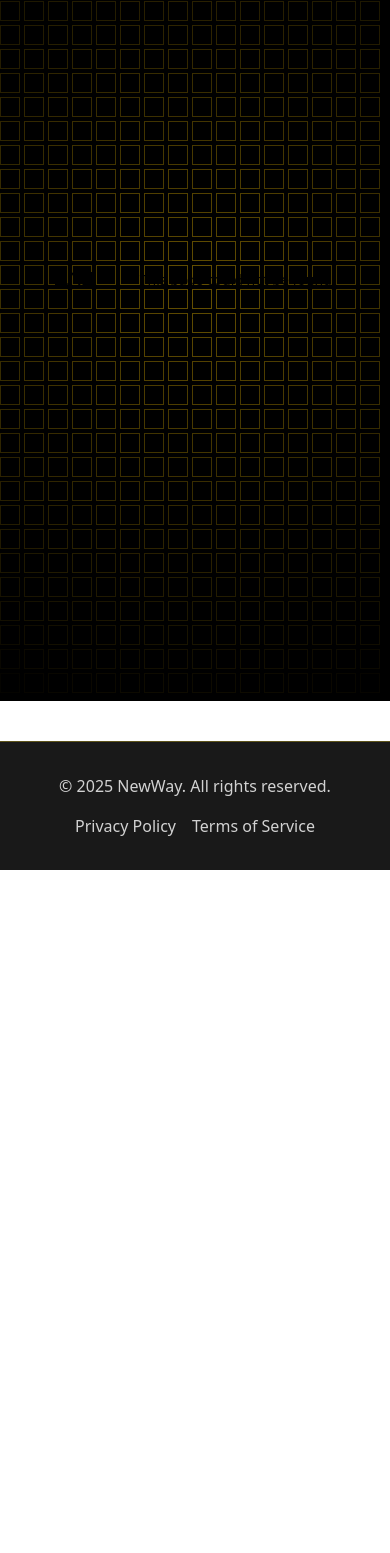
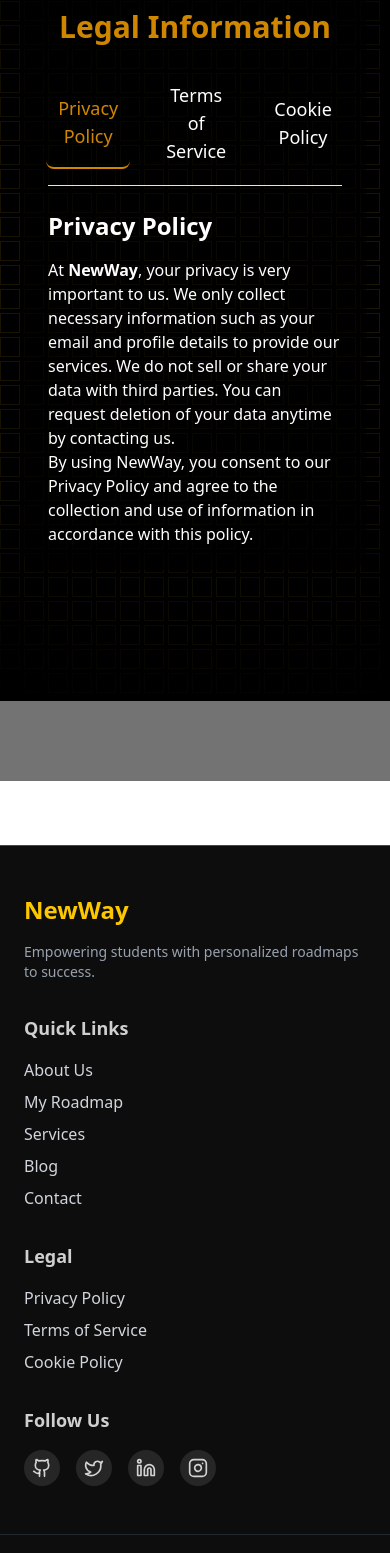
Before and after one commit to ADNUKUNHOME/NewWay, a Next.js app: page /legal in a window 390 px wide. Before the commit this address had no page. Shown: the part 143-1696 px from the top of the page. Before the commit the page ends 1013 px from the top, so only its background shows below. Built offline with nearby package versions, Linux system fonts and the light colour scheme.

Commit message:
feat(footer): refactor footer into professional business layout with icons, animations, and responsive design

```diff
--- /dev/null
+++ b/src/app/legal/page.tsx
@@ -0,0 +1,110 @@
+"use client";
+
+import { useState } from "react";
+
+const sections = [
+    { key: "privacy", label: "Privacy Policy" },
+    { key: "terms", label: "Terms of Service" },
+    { key: "cookies", label: "Cookie Policy" },
+];
+
+export default function LegalPage() {
+    const [active, setActive] = useState("privacy");
+
+    return (
+        <div className="min-h-screen bg-black/55 text-white py-12 px-6 mt-20">
+            <div className="max-w-4xl mx-auto bg-black/70 shadow-lg rounded-2xl p-6">
+                {/* Header */}
+                <h1 className="text-3xl font-bold text-center mb-8 text-yellow-600">
+                    Legal Information
+                </h1>
+
+                {/* Tabs */}
+                <div className="flex justify-center space-x-6 border-b pb-4 mb-6">
+                    {sections.map((section) => (
+                        <button
+                            key={section.key}
+                            onClick={() => setActive(section.key)}
+                            className={`text-lg font-medium transition px-3 py-1 rounded-md ${active === section.key
+                                ? "text-yellow-600 border-b-2 border-yellow-600"
+                                : "text-white hover:text-yellow-600"
+                                }`}
+                        >
+                            {section.label}
+                        </button>
+                    ))}
+                </div>
+
+                {/* Content */}
+                <div className="prose max-w-none">
+                    {active === "privacy" && (
+                        <div>
+                            <h2 className="text-2xl font-semibold mb-4">Privacy Policy</h2>
+                            <p>
+                                At <strong>NewWay</strong>, your privacy is very important to us.
+                                We only collect necessary information such as your email and
+                                profile details to provide our services. We do not sell or share
+                                your data with third parties. You can request deletion of your
+                                data anytime by contacting us.
+                            </p>
+                            <p>
+                                By using NewWay, you consent to our Privacy Policy and agree to
+                                the collection and use of information in accordance with this
+                                policy.
+                            </p>
+                        </div>
+                    )}
+
+                    {active === "terms" && (
+                        <div>
+                            <h2 className="text-2xl font-semibold mb-4">Terms of Service</h2>
+                            <p>
+                                Welcome to <strong>NewWay</strong>. By accessing or using our
+                                platform, you agree to comply with the following terms:
+                            </p>
+                            <ul className="list-disc pl-6">
+                                <li>You must use the site for lawful purposes only.</li>
+                                <li>
+                                    You may not misuse, hack, or exploit vulnerabilities in our
+                                    services.
+                                </li>
+                                <li>
+                                    We reserve the right to suspend or terminate accounts that
+                                    violate these terms.
+                                </li>
+                            </ul>
+                            <p>
+                                These terms are subject to change, and your continued use of
+                                NewWay means you agree to the updated terms.
+                            </p>
+                        </div>
+                    )}
+
+                    {active === "cookies" && (
+                        <div>
+                            <h2 className="text-2xl font-semibold mb-4">Cookie Policy</h2>
+                            <p>
+                                <strong>NewWay</strong> uses cookies to enhance user experience
+                                and ensure secure login sessions.
+                            </p>
+                            <ul className="list-disc pl-6">
+                                <li>
+                                    <strong>Essential Cookies:</strong> Required for login and
+                                    navigation.
+                                </li>
+                                <li>
+                                    <strong>Analytics Cookies:</strong> Help us improve services by
+                                    understanding user behavior.
+                                </li>
+                            </ul>
+                            <p>
+                                You can disable cookies in your browser settings, but some
+                                features of NewWay may not function properly.
+                            </p>
+                        </div>
+                    )}
+                </div>
+            </div>
+        </div>
+    );
+}
--- a/src/components/common/footer.tsx
+++ b/src/components/common/footer.tsx
@@ -1,19 +1,103 @@
+'use client';
+
+import { motion } from "framer-motion";
+import { Twitter, Linkedin, Instagram, Github } from "lucide-react";
+import { useAuth } from "../../../AuthContext";
+
 const Footer = () => {
+    const { user } = useAuth();
+    const hasRoadmap = user?.hasRoadmap;
     return (
-        <footer className="relative bg-black/90 border-t border-yellow-300/30 text-white/80 min-h-20 py-8 mt-10">
-            <div className="container mx-auto px-4">
-                <div className="flex flex-col md:flex-row justify-between items-center">
-                    <div className="text-center md:text-left mb-4 md:mb-0">
-                        <p>&copy; {new Date().getFullYear()} NewWay. All rights reserved.</p>
+        <footer className="relative bg-black/95 border-t border-yellow-300/30 text-white/80 mt-16">
+            <div className="container mx-auto px-6 py-12 grid grid-cols-1 md:grid-cols-4 gap-8">
+                {/* Brand Section */}
+                <motion.div
+                    initial={{ opacity: 0, y: 40 }}
+                    whileInView={{ opacity: 1, y: 0 }}
+                    transition={{ duration: 0.6 }}
+                    className="space-y-4"
+                >
+                    <h2 className="text-2xl font-bold text-yellow-400">NewWay</h2>
+                    <p className="text-sm text-gray-400">
+                        Empowering students with personalized roadmaps to success.
+                    </p>
+                </motion.div>
+
+                {/* Quick Links */}
+                <motion.div
+                    initial={{ opacity: 0, y: 40 }}
+                    whileInView={{ opacity: 1, y: 0 }}
+                    transition={{ duration: 0.6, delay: 0.2 }}
+                >
+                    <h3 className="text-lg font-semibold mb-4">Quick Links</h3>
+                    <ul className="space-y-2 text-gray-300">
+                        <li><a href="/about" className="hover:text-yellow-400 transition">About Us</a></li>
+                        {
+                            user ?
+                                hasRoadmap ? (
+                                    <li><a href="/roadmap" className="hover:text-yellow-400 transition">My Roadmap</a></li>
+                                ) : (
+                                    <li><a href="/assessment" className="hover:text-yellow-400 transition">Create Roadmap</a></li>
+                                )
+                                : (
+                                    <li><a href="/auth/login" className="hover:text-yellow-400 transition">My Roadmap</a></li>
+                                )
+                        }
+                        <li><a href="/about" className="hover:text-yellow-400 transition">Services</a></li>
+                        <li><a href="/" className="hover:text-yellow-400 transition">Blog</a></li>
+                        <li><a href="/contact" className="hover:text-yellow-400 transition">Contact</a></li>
+                    </ul>
+                </motion.div>
+
+                {/* Legal */}
+                <motion.div
+                    initial={{ opacity: 0, y: 40 }}
+                    whileInView={{ opacity: 1, y: 0 }}
+                    transition={{ duration: 0.6, delay: 0.4 }}
+                >
+                    <h3 className="text-lg font-semibold mb-4">Legal</h3>
+                    <ul className="space-y-2 text-gray-300">
+                        <li><a href="/legal" className="hover:text-yellow-400 transition">Privacy Policy</a></li>
+                        <li><a href="/legal" className="hover:text-yellow-400 transition">Terms of Service</a></li>
+                        <li><a href="/legal" className="hover:text-yellow-400 transition">Cookie Policy</a></li>
+                    </ul>
+                </motion.div>
+
+                {/* Socials */}
+                <motion.div
+                    initial={{ opacity: 0, y: 40 }}
+                    whileInView={{ opacity: 1, y: 0 }}
+                    transition={{ duration: 0.6, delay: 0.6 }}
+                >
+                    <h3 className="text-lg font-semibold mb-4">Follow Us</h3>
+                    <div className="flex space-x-4">
+                        <a href="https://github.com/ADNUKUNHOME" target="_blank" rel="noreferrer" className="p-2 rounded-full bg-white/10 hover:bg-yellow-400 hover:text-black transition">
+                            <Github size={20} />
+                        </a>
+                        <a href="/" target="_blank" rel="noreferrer" className="p-2 rounded-full bg-white/10 hover:bg-yellow-400 hover:text-black transition">
+                            <Twitter size={20} />
+                        </a>
+                        <a href="https://www.linkedin.com/in/muhammad-adnan-a479052a1" target="_blank" rel="noreferrer" className="p-2 rounded-full bg-white/10 hover:bg-yellow-400 hover:text-black transition">
+                            <Linkedin size={20} />
+                        </a>
+                        <a href="https://www.instagram.com/adhnan.abdullah" target="_blank" rel="noreferrer" className="p-2 rounded-full bg-white/10 hover:bg-yellow-400 hover:text-black transition">
+                            <Instagram size={20} />
+                        </a>
                     </div>
-                    <div className="flex space-x-4">
-                        <a href="/privacy" className="hover:underline">Privacy Policy</a>
-                        <a href="/terms" className="hover:underline">Terms of Service</a>
-                    </div>
-                </div>
+                </motion.div>
             </div>
+
+            {/* Bottom Bar */}
+            <motion.div
+                initial={{ opacity: 0 }}
+                whileInView={{ opacity: 1 }}
+                transition={{ duration: 1, delay: 0.8 }}
+                className="border-t border-gray-700/50 text-center py-4 text-sm text-gray-500"
+            >
+                © {new Date().getFullYear()} NewWay. All rights reserved.
+            </motion.div>
         </footer>
     );
-}
+};
 
 export default Footer;
```
